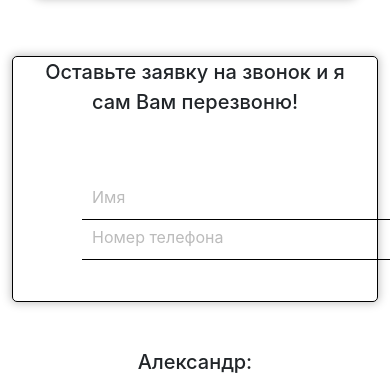
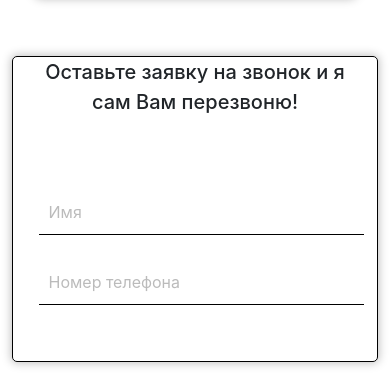
Before and after one commit to babo4ka/sanya_mts, a React (Create React App) app: page / in a window 390 px wide. Shown: the part 1480-1855 px from the top of the page. Built offline with nearby package versions, Linux system fonts and the light colour scheme.

Commit message:
17:41 24.03.2022

```diff
--- a/src/components/CallRequest.jsx
+++ b/src/components/CallRequest.jsx
@@ -1,10 +1,46 @@
 import './CallRequest.scss'
 import $ from 'jquery'
+import { useEffect } from 'react'
 const CallRequest = () =>{
 
-    console.log($('.input_field, .input_holder label').height())
+    useEffect(async ()=>{
+        $(window).resize(()=>{
+            if($(window).width()<=991){
+                $('.input_field, .input_holder label').css('margin-left', -$('.input_field, .input_holder label').width()/2)
+                $('.input_field, .input_holder label').css('margin-top', -$('.input_field, .input_holder label').height()/2)
+
+                $('.input_field, .input_holder label').css('left', '50%')
+                $('.input_field, .input_holder label').css('top', '50%')
+            }
+
+            if($(window).width()>991){
+                $('.input_field, .input_holder label').css('margin', '0px 0px 5px 1px')
+
+                $('.input_field, .input_holder label').css('left', '0')
+                $('.input_field, .input_holder label').css('top', '0')
+            }
+        })
+
+        $(window).ready(()=>{
+            if($(window).width()<=991){
+                $('.input_field, .input_holder label').css('margin-left', -$('.input_field, .input_holder label').width()/2)
+                $('.input_field, .input_holder label').css('margin-top', -$('.input_field, .input_holder label').height()/2)
+
+                $('.input_field, .input_holder label').css('left', '50%')
+                $('.input_field, .input_holder label').css('top', '50%')
+            }
+
+            if($(window).width()>991){
+                $('.input_field, .input_holder label').css('margin', '0px 0px 5px 1px')
+
+                $('.input_field, .input_holder label').css('left', '0')
+                $('.input_field, .input_holder label').css('top', '0')
+            }
+        })
+    }, [])
+    //console.log($('.input_field, .input_holder label').height())
     return(
-        <div className="call_request_holder mt-5 container pb-2">
+        <div className="call_request_holder mt-5 container pb-2 col-md-8">
             <div className="row justify-content-center">
                 <span className="request_text">Оставьте заявку на звонок и я сам Вам перезвоню!</span>
 
--- a/src/components/CallRequest.scss
+++ b/src/components/CallRequest.scss
@@ -12,10 +12,11 @@
 .input_holder{
     position: relative;
     padding: 20px;
+
+    margin: 15px 5px;
 }
 
 .input_field{
-    margin: 0px 5px;
     font-size: 20px;
     border: none;
       border-bottom: 1px solid #000000;
@@ -23,7 +24,6 @@
       border-top-left-radius: 0.25rem;
       border-top-right-radius: 0.25rem;
       background-color: #f5f5f500;
-    // width: 300px;
 }
 
 .input_field:focus{
@@ -46,14 +46,14 @@
 }
 
 @media (max-width:991px){
-    .input_field, .input_holder label{
-        position: absolute;
-        left:50%;top:50%;
-        padding: 15px 2px 4px 10px;
-        margin: 0px 0px 5px 1px;
-        margin-left: -113px;
-        margin-top: -15px;
-    }
+    // .input_field, .input_holder label{
+    //     position: absolute;
+    //     left:50%;top:50%;
+    //     padding: 15px 2px 4px 10px;
+    //     margin: 0px 0px 5px 1px;
+    //     margin-left: -113px;
+    //     margin-top: -15px;
+    // }
 
     // .input_field:focus + label{
     //     font-size: 12px;
@@ -65,6 +65,12 @@
     //     margin: -15px 0px 0px 1px;
     // }
 }
+
+// @media (max-width:500px){
+//     .input_field{
+//         width: inherit;
+//     }
+// }
 
 .input_field::placeholder{
     color: transparent;
```
